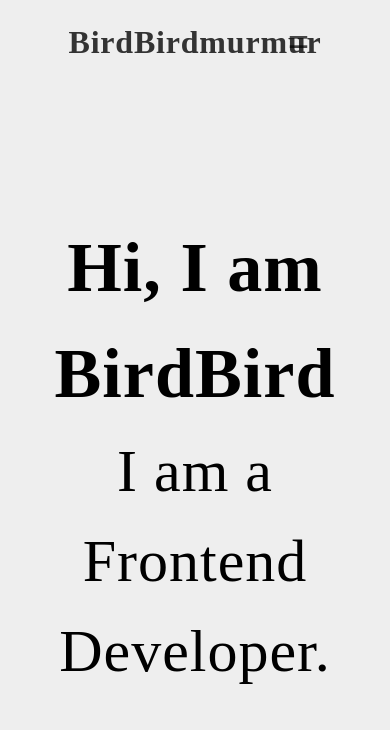
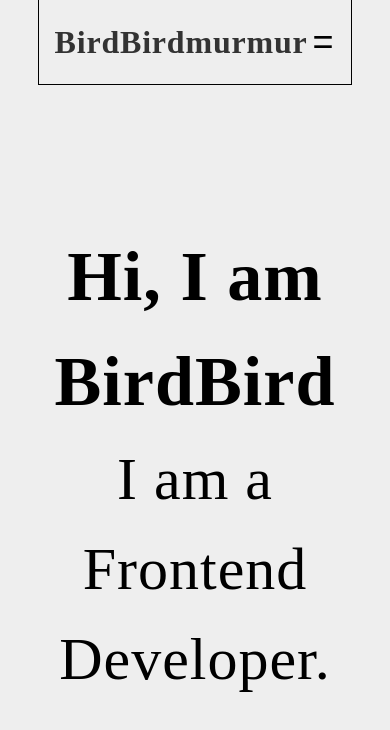
Before and after one commit to birdbirdmurmur/BB-Blog, a React (Vite) app: page / in a window 390 px wide. Shown: the top 730 px of the page. Built offline with nearby package versions, Linux system fonts and the light colour scheme.

Commit message:
change Header CSS

```diff
--- a/src/App.css
+++ b/src/App.css
@@ -8,7 +8,6 @@ body {
     max-width: 80%;
     margin: 0 auto;
     background-color: #eeeeee;
-    /* border: 1px solid #000; */
 }
 
 a {
@@ -28,7 +27,6 @@ button {
     outline: none;
     background: none;
     cursor: pointer;
-    margin: auto;
     padding: 5px;
     border-radius: 20px;
 }
@@ -41,15 +39,16 @@ header {
     left: 0;
     width: 100%;
     z-index: 999;
+    outline: 1px solid #000;
 }
 
 .container {
-    margin: 0 auto;
-    /* max-width: 80%; */
     display: flex;
-    justify-content: space-around;
+    justify-content: space-between;
     align-items: center;
+    margin: auto;
     height: 10vh;
+    width: 90%;
 }
 
 .nav a {
@@ -63,17 +62,8 @@ header {
 @media screen and (max-width: 768px) {
     header {
         display: flex;
-        justify-content: center;
+        justify-content: space-between;
         align-items: center;
-    }
-
-    .container {
-        position: absolute;
-    }
-
-    .logo {
-        display: inline-block;
-        position: sticky;
     }
 
     .nav {
@@ -99,9 +89,6 @@ header {
         background: none;
         cursor: pointer;
         font-size: 36px;
-        position: absolute;
-        left: 55vw;
-        opacity: 70%;
     }
 
 }
@@ -112,7 +99,7 @@ header {
 .home {
     display: flex;
     width: 100%;
-    height: 88vh;
+    height: 90vh;
     /* border: 1px solid #000; */
 }
 
```
